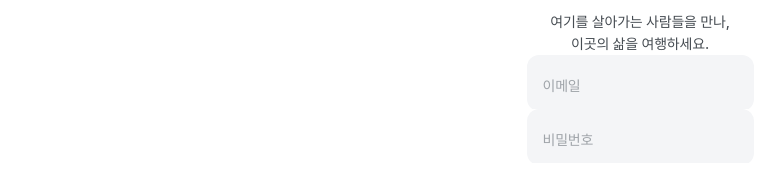
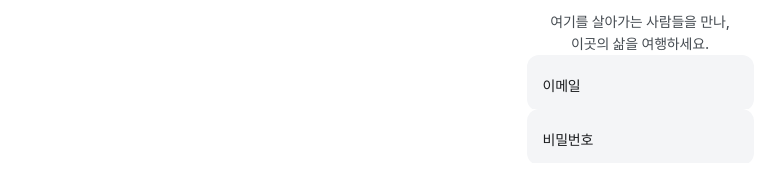
Before and after one commit to People-Here/peoplehere, a React (Vite) app: page /login in a window 1280 px wide. Shown: the part 141-326 px from the top of the page, without its empty margins (0-772 px from the left). Built offline with nearby package versions, Linux system fonts and the light colour scheme; a web font is replaced by a local one.

Commit message:
fix: labeled input style

```diff
--- a/src/components/LabelInput.tsx
+++ b/src/components/LabelInput.tsx
@@ -9,7 +9,7 @@ type Props = {
 const LabelInput = ({ label, value, onChange }: Props) => {
   return (
     <IonItem
-      className="h-[54px] [&_label]:text-gray5"
+      className="h-[54px]"
       style={{
         '--background': '#F4F5F7',
         '--border-radius': '12px',
```
